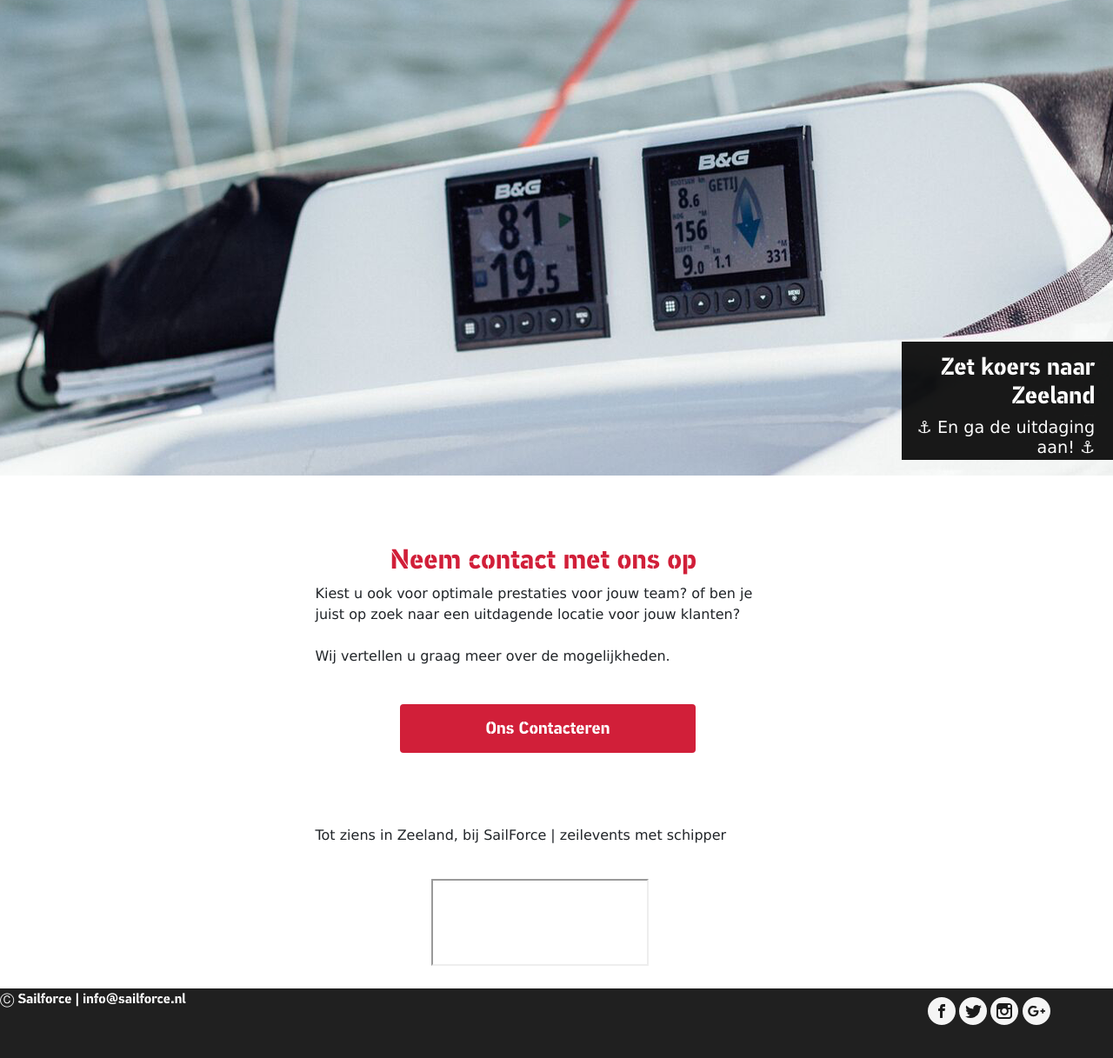
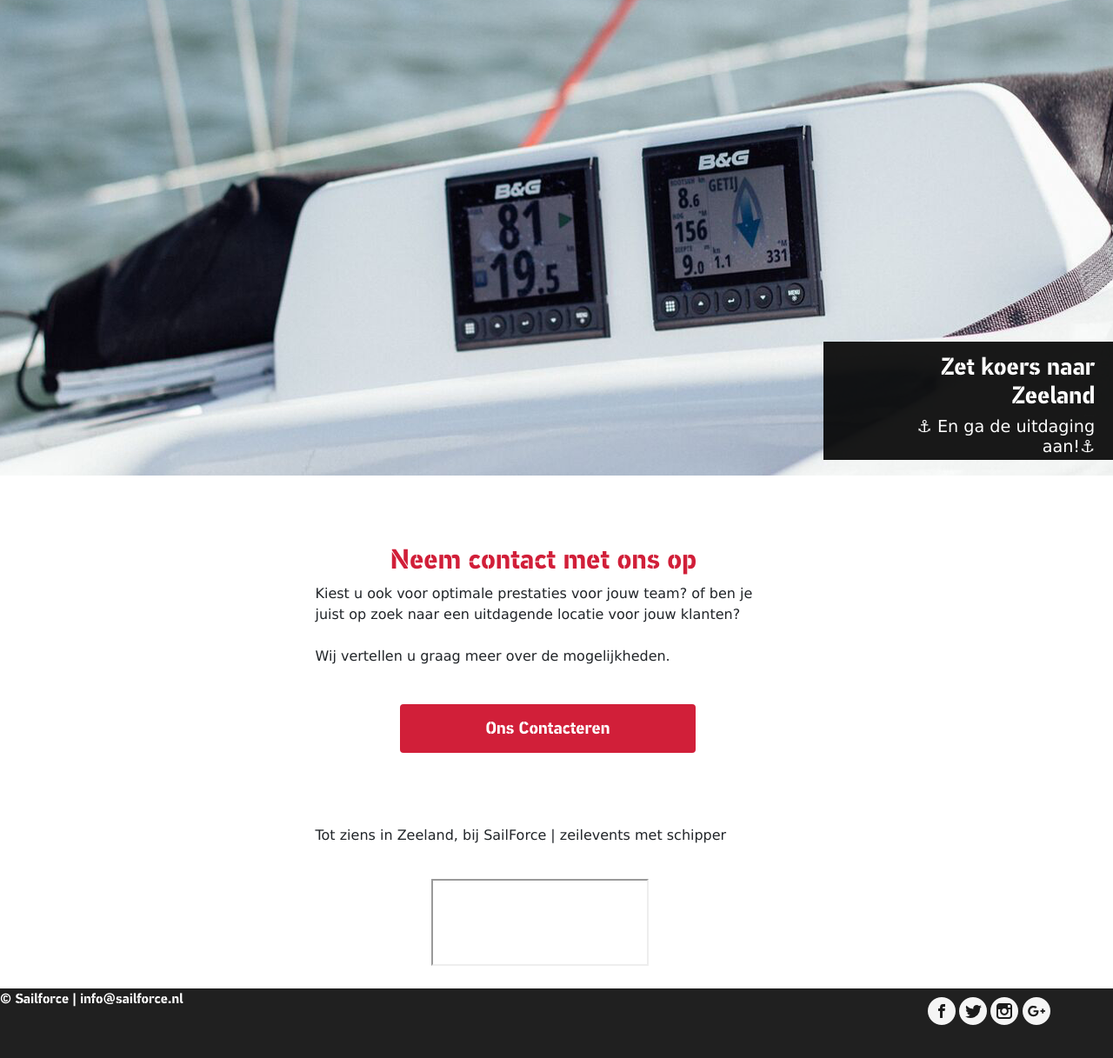
Before and after one commit to Dnarloch99/Sailforce, a PHP site: page /contact.html in a window 1280 px wide. Shown: the part 108-1325 px from the top of the page at 87% size. Run offline with PHP 8.4, Linux system fonts and the light colour scheme; some libraries are stand-ins or nearby versions; grey boxes are pictures that could not be loaded.

Commit message:
gvvd wekr

```diff
--- a/Public/contact.html
+++ b/Public/contact.html
@@ -51,7 +51,7 @@
 
      <h1 class="F_tekst F4"><span class="Z_tekst">Zet koers naar Zeeland </span><br />
 
-         <span class="A_tekst">&#9875  En ga de uitdaging aan! &#9875</span>
+         <span class="A_tekst">&#9875  En ga de uitdaging aan!&#9875</span>
 
 </h1>
     </div>
@@ -158,7 +158,7 @@
 <div class="footer">
 
     <div class="row">
-  <p class="col-sm-10">Ⓒ Sailforce |  info@sailforce.nl</p>
+  <p class="col-sm-10">&#169 Sailforce |  info@sailforce.nl</p>
 <div class="icon col-sm-2">
     <a href="https://www.facebook.com/sailforce" target="_blank"><img class="fb" src="facebook.png" alt=""></a>
 
--- a/Public/index.html
+++ b/Public/index.html
@@ -130,6 +130,9 @@
 
 
         <div class="parallax"></div>
+
+        <img class="tellfoto" src="sailforce_trip_11.2.jpeg">
+
 
 
         <!-- tweede tekst stuk -->
--- a/Public/style.css
+++ b/Public/style.css
@@ -80,7 +80,8 @@ margin-left:60%;
 
 .F4{
 
-   margin-left:81%;
+   margin-left:74%;
+   padding-left:100px;
 
 }
 
@@ -172,7 +173,12 @@ margin-left:60%;
     color:white;
 }
 /*    /parallax css/*/
-
+@media (min-width: 880px) {.tellfoto{
+        display:none;
+}}
+@media (max-width: 880px) {.tellfoto{
+        width:100%;
+}}
 @media (min-width: 880px) {.parallax {
 
     /* The image used */
--- a/Public/teambuilding.html
+++ b/Public/teambuilding.html
@@ -72,8 +72,8 @@
         <div class="tekst col-sm-9">
 
             <h2>Teambuilding zeilen in zeeland</h2>
-            <h5> ‘Tijdens het zeilen leer je collega’s pas echt kennen’</h5>
-            <p>Samenwerken is meer dan samen werken alleen. Op een zeiljacht merk je dat als geen ander. Hulp, ondersteuning, communicatie, een schouderklop of ‘uitbrander’, het hoort er allemaal bij. Met jouw team op een – of meerdere zeiljachten – van SailForce werk je aan jouw team. In de vaak onbekende ervaring van het zeilen val je snel terug in ‘oer gedrag’. Je basis instincten. Zo leer je mensen kennen. Tegelijk is er professionele begeleiding, met speciale teambuildingprogramma’s, om jouw team blijvend beter te maken. Vergeet vooral niet, wij zorgen tegelijk voor een ontspannend moment, zeilen met schipper op de Oosterschelde in Zeeland voor teambuilding.</p> </div>
+            <h5> Tijdens het zeilen leer je collega&#39;s pas echt kennen&#39;</h5>
+            <p>Samenwerken is meer dan samen werken alleen. Op een zeiljacht merk je dat als geen ander. Hulp, ondersteuning, communicatie, een schouderklop of &#39;uitbrander&#39;, het hoort er allemaal bij. Met jouw team op een &#45; of meerdere zeiljachten &#45; van SailForce werk je aan jouw team. In de vaak onbekende ervaring van het zeilen val je snel terug in &#39;oer gedrag&#39;. Je basis instincten. Zo leer je mensen kennen. Tegelijk is er professionele begeleiding, met speciale teambuildingprogramma&#39;s, om jouw team blijvend beter te maken. Vergeet vooral niet, wij zorgen tegelijk voor een ontspannend moment, zeilen met schipper op de Oosterschelde in Zeeland voor teambuilding.</p> </div>
       </div>
           <div class="row">
 
@@ -280,7 +280,7 @@
 <div class="footer">
 
     <div class="row">
-  <p class="col-sm-10">Ⓒ Sailforce |  info@sailforce.nl</p>
+  <p class="col-sm-10">&#169 Sailforce |  info@sailforce.nl</p>
 <div class="icon col-sm-2">
     <a href="https://www.facebook.com/sailforce" target="_blank"><img class="fb" src="facebook.png" alt=""></a>
 
--- a/Public/vooropleiders.html
+++ b/Public/vooropleiders.html
@@ -70,7 +70,7 @@
         <p>Wanneer u zelf trainingen of coaching verzorgd op het gebied van teamontwikkeling en teambuilding, komen wij graag in contact met u.
 Zeilen met een sportief kajuitzeiljacht is namelijk een uniek platform om theorie en praktijk te laten samenkomen; Een verlengstuk dus voor u en uw klanten. Een unieke trainingslocatie in Zeeland.
 Immers met de theorie over persoonlijke voorkeuren, teamrollen, natuurlijk gedrag en ga zo maar door heeft u hun al eigen gemaakt. Maar wat is er nu effectiever om dit ECHT te ervaren.
-Op een zeiljacht is iedereen afhankelijk van elkaar. Laat de één iets liggen, dan heeft dat direct effect voor de ander. Dus communicatie en samenwerking zijn onontbeerlijk op een zeiljacht.
+Op een zeiljacht is iedereen afhankelijk van elkaar. Laat de &#233;&#233;n iets liggen, dan heeft dat direct effect voor de ander. Dus communicatie en samenwerking zijn onontbeerlijk op een zeiljacht.
 
 
  </p>
@@ -82,6 +82,7 @@ Op een zeiljacht is iedereen afhankelijk van elkaar. Laat de één iets liggen,
 
 
                   <div class="parallax2"></div>
+                          <img class=" tellfoto" src="sailforce_trip_36.2.jpg">
                   <div class="container">
 
  <div class="row">
@@ -94,7 +95,7 @@ Op een zeiljacht is iedereen afhankelijk van elkaar. Laat de één iets liggen,
 <div class="footer">
 
     <div class="row">
-  <p class="col-sm-10">Ⓒ Sailforce |  info@sailforce.nl</p>
+  <p class="col-sm-10">&#169 Sailforce |  info@sailforce.nl</p>
 <div class="icon col-sm-2">
     <a href="https://www.facebook.com/sailforce" target="_blank"><img class="fb" src="facebook.png" alt=""></a>
 
```
Also changed, not shown: Public/sailforce_trip_11.2.jpeg (added), Public/sailforce_trip_36.2.jpg (added).
